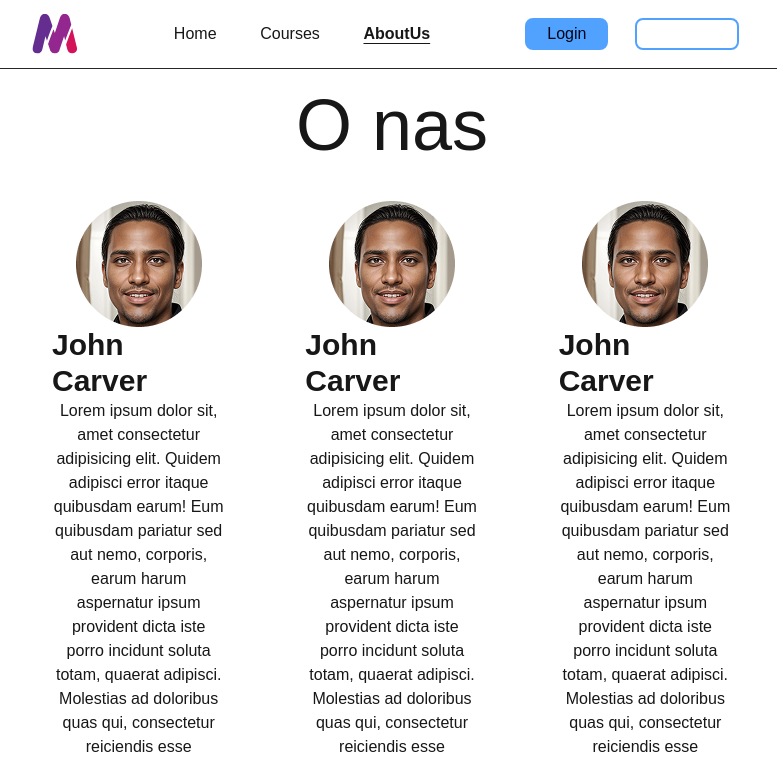
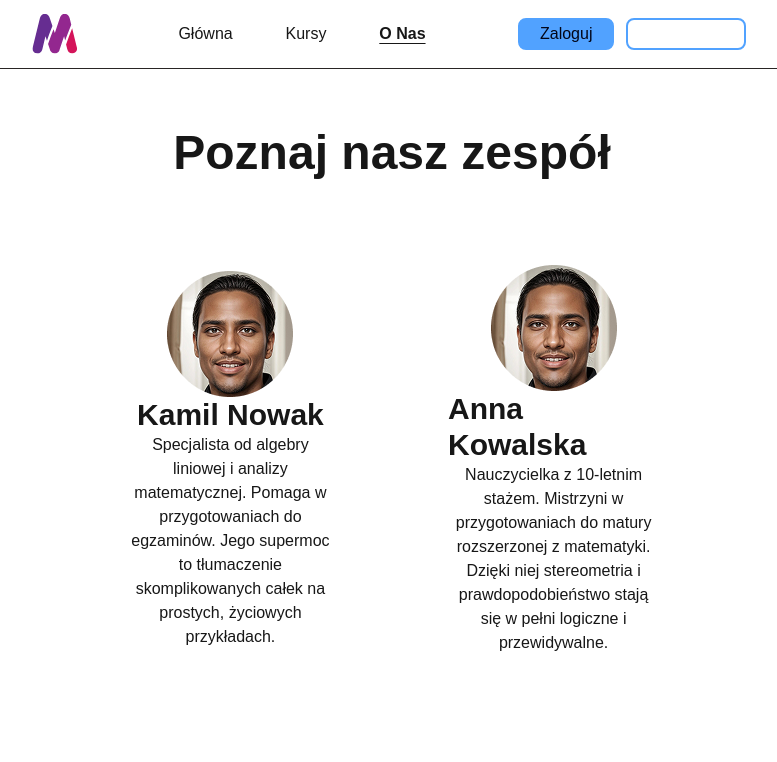
Before and after one commit to Nikko05/math-course, a Next.js app: page /about-us in a window 1280 px wide. Shown: the top 762 px of the page, without its empty margins (248-1025 px from the left). Built offline with nearby package versions, Linux system fonts and the light colour scheme; no server answers; the database is empty.

Commit message:
Updating text, adding tutors, upgrade styles

```diff
--- a/src/app/(main)/about-us/page.tsx
+++ b/src/app/(main)/about-us/page.tsx
@@ -1,20 +1,35 @@
 import React from 'react';
 import ProfileTutor from '@/components/ProfileTutor';
 
-const user = {
-  name: 'John Carver',
-  img: './avatar.png',
-  description: 'Lorem ipsum dolor sit, amet consectetur adipisicing elit. Quidem adipisci error itaque quibusdam earum! Eum quibusdam pariatur sed aut nemo, corporis, earum harum aspernatur ipsum provident dicta iste porro incidunt soluta totam, quaerat adipisci. Molestias ad doloribus quas qui, consectetur reiciendis esse repellendus iste corporis hic expedita sapiente neque sint!'
-};
+const tutors = [
+  {
+    id: 1,
+    name: 'Kamil Nowak',
+    img: './avatar.png',
+    description: 'Specjalista od algebry liniowej i analizy matematycznej. Pomaga w przygotowaniach do egzaminów. Jego supermoc to tłumaczenie skomplikowanych całek na prostych, życiowych przykładach.'
+  },
+  {
+    id: 2,
+    name: 'Anna Kowalska',
+    img: './avatar.png',
+    description: 'Nauczycielka z 10-letnim stażem. Mistrzyni w przygotowaniach do matury rozszerzonej z matematyki. Dzięki niej stereometria i prawdopodobieństwo stają się w pełni logiczne i przewidywalne.'
+  },
+  {
+    id: 3,
+    name: 'Piotr Wiśniewski',
+    img: './avatar.png',
+    description: 'Pasjonat matematyki dyskretnej i algorytmiki. Świetnie radzi sobie z uczniami przygotowującymi się do olimpiad. Cierpliwy, dokładny i zawsze potrafi zarazić miłością do trudnych zagadek.'
+  }
+];
 
 export default function AboutUs() {
   return (
-    <div className='flex flex-col justify-center items-center'>
-      <h1 className='text-7xl'>O nas</h1>
-      <div className='flex justify-center items-center'>
-        <ProfileTutor profile={user}/>
-        <ProfileTutor profile={user}/>
-        <ProfileTutor profile={user}/>
+    <div className='flex flex-col justify-center items-center py-10 w-full'>
+      <h1 className='text-5xl font-bold mb-12'>Poznaj nasz zespół</h1>
+      <div className='flex flex-wrap justify-center items-stretch gap-8 max-w-7xl px-4 w-full'>
+        {tutors.map(tutor => (
+          <ProfileTutor key={tutor.id} profile={tutor}/>
+        ))}
       </div>
     </div>
   );
--- a/src/app/page.tsx
+++ b/src/app/page.tsx
@@ -1,5 +1,6 @@
 import Button from '@/components/Button';
 import Image from 'next/image';
+import Link from 'next/link';
 
 const goToOffers = {
   background: 'bg-blue-400',
@@ -16,11 +17,15 @@ export default function Home() {
     <div className="h-full w-full flex justify-center items-center">
       {/* left section */}
       <div className="w-1/2 h-full py-20">
-        <h1 className="text-5xl">Hello World</h1>
-        <div className="py-5 pr-20">
-          Aute fugiat ut esse commodo veniam ut qui esse officia laborum quis ipsum nostrud ex eiusmod tempor tempor deserunt duis excepteur et tempor amet reprehenderit mollit minim nisi quis reprehenderit irure consequat pariatur laborum ea ipsum commodo amet labore consequat consectetur sint sunt eu amet veniam et labore amet fugiat veniam dolore do ipsum ea aliquip id magna nisi et qui nulla consequat non.
+        <h1 className="text-5xl font-bold leading-tight">
+          Zrozum Matematykę <br /> <span className="text-blue-500">na Nowo</span>
+        </h1>
+        <div className="py-6 pr-20 text-lg text-neutral-600 dark:text-neutral-400">
+          Zapomnij o stresie przed sprawdzianami. Oferujemy interaktywne kursy, krok po kroku wyjaśniane zagadnienia oraz dostęp do doświadczonych korepetytorów. Niezależnie czy przygotowujesz się do matury, czy nadrabiasz zaległości – z nami matematyka staje się prosta i logiczna!
         </div>
-        <Button btnData={goToOffers}></Button>
+        <Link href="/courses">
+          <Button btnData={goToOffers}></Button>
+        </Link>
       </div>
       {/* right section */}
       <div className="w-1/2 p-5 h-full flex justify-center">
--- a/src/components/NavigationBar.tsx
+++ b/src/components/NavigationBar.tsx
@@ -8,7 +8,7 @@ import { cookies } from 'next/headers';
 const btnDark = {
   background: 'bg-blue-400',
   color: 'text-slate-950',
-  name: 'Login',
+  name: 'Zaloguj',
   type: 'text',
   paddingY: 'py-0.5',
   paddingX: 'px-2'
@@ -17,7 +17,7 @@ const btnDark = {
 const btnLight = {
   background: 'bg-transparent',
   color: 'text-white',
-  name: 'Register',
+  name: 'Zarejestruj',
   type: 'text',
   paddingY: 'py-0.5',
   paddingX: 'px-2'
@@ -35,7 +35,7 @@ const btnBuy = {
 const btnLogout = {
   background: 'bg-red-500',
   color: 'text-white',
-  name: 'Logout',
+  name: 'Wyloguj',
   type: 'text',
   paddingY: 'py-0.5',
   paddingX: 'px-2'
@@ -46,9 +46,9 @@ export default async function NavigationBar() {
   const isLoggedIn = cookieStore.has('user-session');
 
   const links = [
-    { href: '/', label: 'Home' },
-    { href: '/courses', label: 'Courses' },
-    { href: '/about-us', label: 'AboutUs' }
+    { href: '/', label: 'Główna' },
+    { href: '/courses', label: 'Kursy' },
+    { href: '/about-us', label: 'O nas' }
   ];
 
   return (
```
